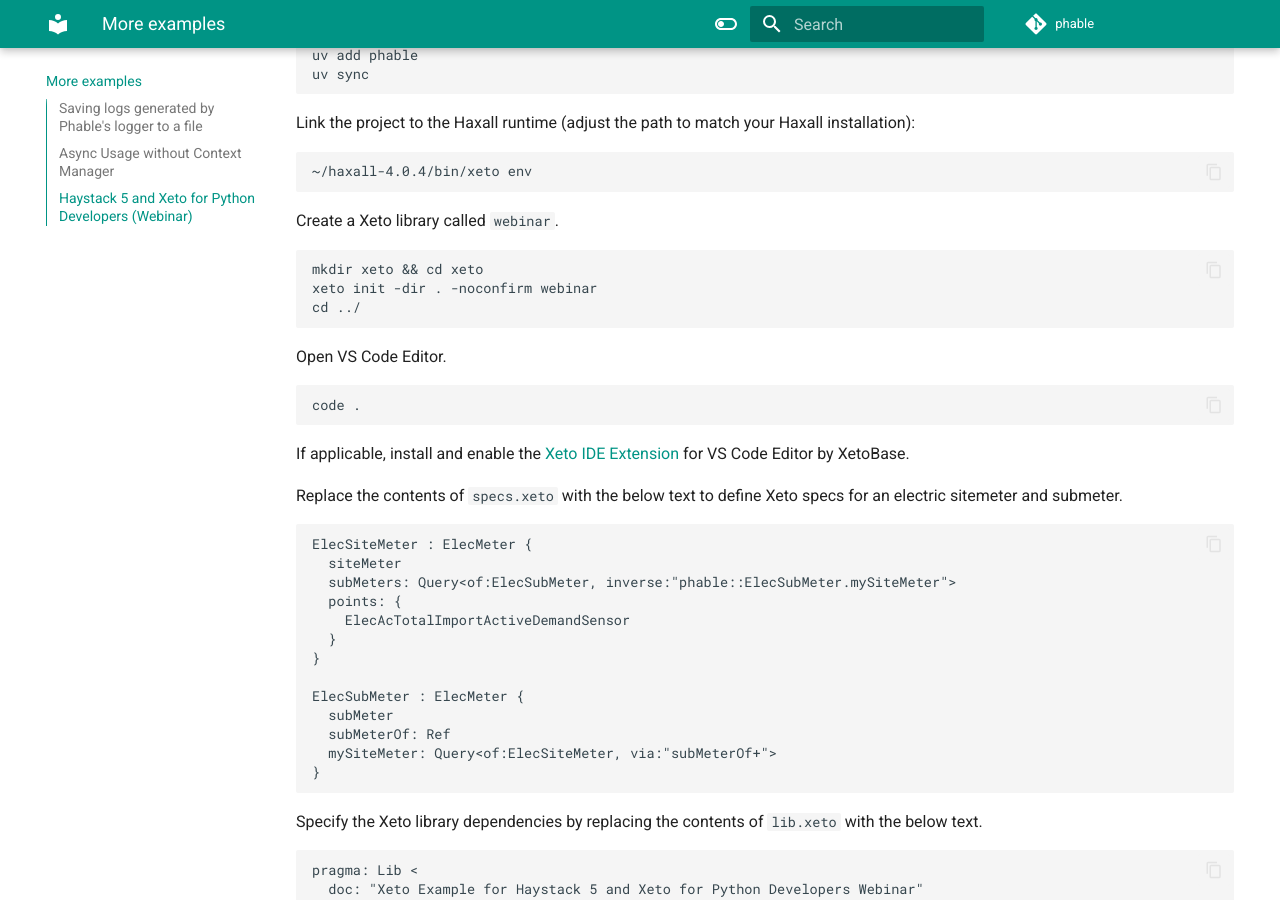
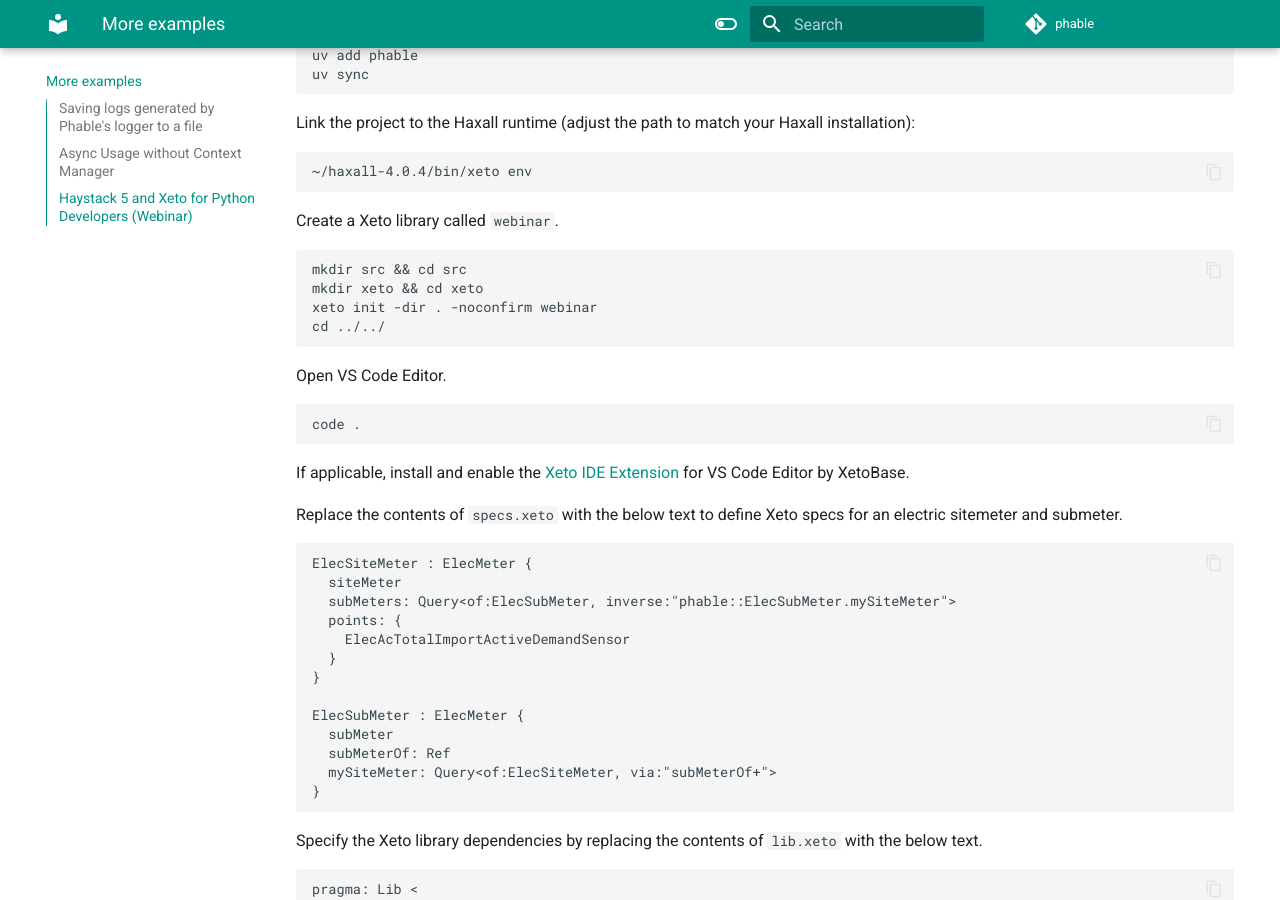
Before and after one commit to rick-jennings/phable, an MkDocs documentation site: the page built from docs/more_examples.md, in a window 1280 px wide and 900 px high, scrolled down 1640 px. Built offline with MkDocs 1.6.1 and Material for MkDocs 9.7.7, drawn with Linux system fonts in a browser that asks for light colours; comment, search, counter and statistics services are not loaded.

Commit message:
docs: correct path to xeto libs in example

````diff
--- a/docs/more_examples.md
+++ b/docs/more_examples.md
@@ -82,9 +82,10 @@
 Create a Xeto library called `webinar`.
 
 ```shell
+mkdir src && cd src
 mkdir xeto && cd xeto
 xeto init -dir . -noconfirm webinar
-cd ../
+cd ../../
 ```
 
 Open VS Code Editor.
````
